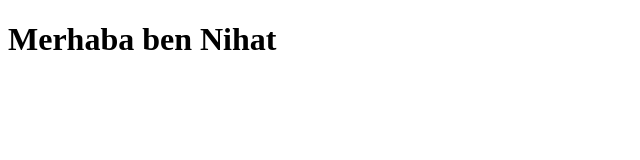
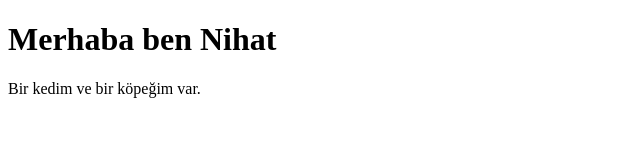
Before and after one commit to nihatduysak/git-calismalarim, a plain HTML site: page index.html in a window 1280 px wide. Shown: the whole page, without its empty margins (0-640 px from the left). Drawn offline with Linux system fonts and the light colour scheme.

Commit message:
evcil hayvan paragrafı eklendi

```diff
--- a/index.html
+++ b/index.html
@@ -7,5 +7,6 @@
 </head>
 <body>
   <h1>Merhaba ben Nihat</h1>
+  <p>Bir kedim ve bir köpeğim var.</p>
 </body>
 </html>
```
